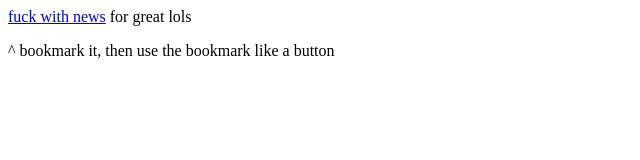
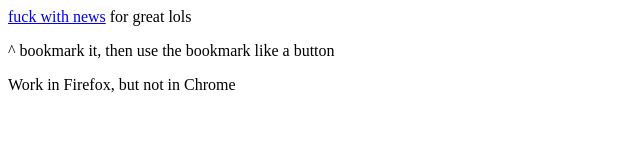
Before and after one commit to d4goxn/fuckwithnews, a plain HTML site: page index.html in a window 1280 px wide. Shown: the whole page, without its empty margins (0-640 px from the left). Drawn offline with Linux system fonts and the light colour scheme.

Commit message:
Chrome's security is too strict for this

```diff
--- a/index.html
+++ b/index.html
@@ -5,3 +5,5 @@
 }());">fuck with news</a> for great lols</p>
 
 <p>^ bookmark it, then use the bookmark like a button</p>
+
+<p>Work in Firefox, but not in Chrome<p>
```
